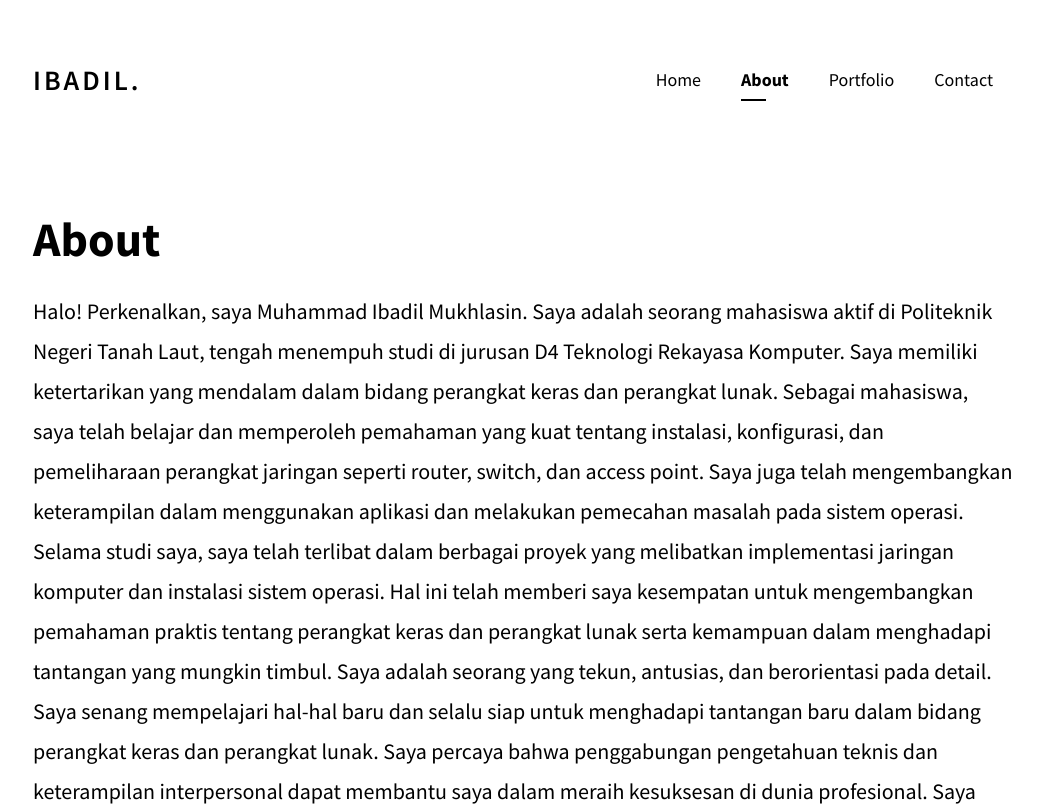
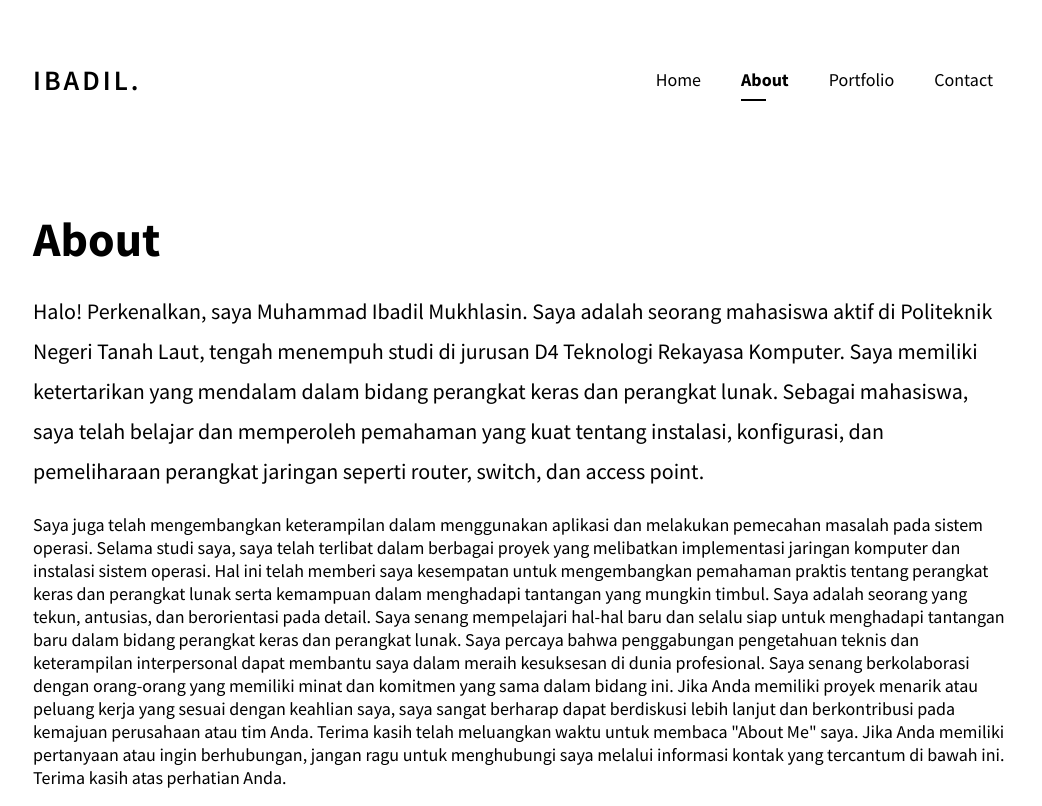
Before and after one commit to ibadil307/web1, a Next.js app: page /about in a window 1280 px wide. Shown: the top 806 px of the page, without its empty margins (117-1159 px from the left). Built offline with nearby package versions, Linux system fonts and the light colour scheme.

Commit message:
Update about.jsx

```diff
--- a/pages/about.jsx
+++ b/pages/about.jsx
@@ -18,17 +18,17 @@ function About() {
 			      <p className="description">
 			      	 Halo! Perkenalkan, saya Muhammad Ibadil Mukhlasin. Saya adalah seorang mahasiswa aktif di Politeknik Negeri Tanah Laut, tengah menempuh studi di jurusan D4 Teknologi Rekayasa Komputer. Saya memiliki ketertarikan yang mendalam dalam bidang perangkat keras dan perangkat lunak.
 
-Sebagai mahasiswa, saya telah belajar dan memperoleh pemahaman yang kuat tentang instalasi, konfigurasi, dan pemeliharaan perangkat jaringan seperti router, switch, dan access point. Saya juga telah mengembangkan keterampilan dalam menggunakan aplikasi dan melakukan pemecahan masalah pada sistem operasi.
+				Sebagai mahasiswa, saya telah belajar dan memperoleh pemahaman yang kuat tentang instalasi, konfigurasi, dan pemeliharaan perangkat jaringan seperti router, switch, dan access point. </p> <p> Saya juga telah mengembangkan keterampilan dalam menggunakan aplikasi dan melakukan pemecahan masalah pada sistem operasi.
 
-Selama studi saya, saya telah terlibat dalam berbagai proyek yang melibatkan implementasi jaringan komputer dan instalasi sistem operasi. Hal ini telah memberi saya kesempatan untuk mengembangkan pemahaman praktis tentang perangkat keras dan perangkat lunak serta kemampuan dalam menghadapi tantangan yang mungkin timbul.
+				Selama studi saya, saya telah terlibat dalam berbagai proyek yang melibatkan implementasi jaringan komputer dan instalasi sistem operasi. Hal ini telah memberi saya kesempatan untuk mengembangkan pemahaman praktis tentang perangkat keras dan perangkat lunak serta kemampuan dalam menghadapi tantangan yang mungkin timbul.
 
-Saya adalah seorang yang tekun, antusias, dan berorientasi pada detail. Saya senang mempelajari hal-hal baru dan selalu siap untuk menghadapi tantangan baru dalam bidang perangkat keras dan perangkat lunak. Saya percaya bahwa penggabungan pengetahuan teknis dan keterampilan interpersonal dapat membantu saya dalam meraih kesuksesan di dunia profesional.
+				Saya adalah seorang yang tekun, antusias, dan berorientasi pada detail. Saya senang mempelajari hal-hal baru dan selalu siap untuk menghadapi tantangan baru dalam bidang perangkat keras dan perangkat lunak. Saya percaya bahwa penggabungan pengetahuan teknis dan keterampilan interpersonal dapat membantu saya dalam meraih kesuksesan di dunia profesional.
 
-Saya senang berkolaborasi dengan orang-orang yang memiliki minat dan komitmen yang sama dalam bidang ini. Jika Anda memiliki proyek menarik atau peluang kerja yang sesuai dengan keahlian saya, saya sangat berharap dapat berdiskusi lebih lanjut dan berkontribusi pada kemajuan perusahaan atau tim Anda.
+				Saya senang berkolaborasi dengan orang-orang yang memiliki minat dan komitmen yang sama dalam bidang ini. Jika Anda memiliki proyek menarik atau peluang kerja yang sesuai dengan keahlian saya, saya sangat berharap dapat berdiskusi lebih lanjut dan berkontribusi pada kemajuan perusahaan atau tim Anda.
 
-Terima kasih telah meluangkan waktu untuk membaca "About Me" saya. Jika Anda memiliki pertanyaan atau ingin berhubungan, jangan ragu untuk menghubungi saya melalui informasi kontak yang tercantum di bawah ini.
+				Terima kasih telah meluangkan waktu untuk membaca "About Me" saya. Jika Anda memiliki pertanyaan atau ingin berhubungan, jangan ragu untuk menghubungi saya melalui informasi kontak yang tercantum di bawah ini.
 
-Terima kasih atas perhatian Anda.
+				Terima kasih atas perhatian Anda.
 			      </p>
 		      </div>
 	      </div>
```
